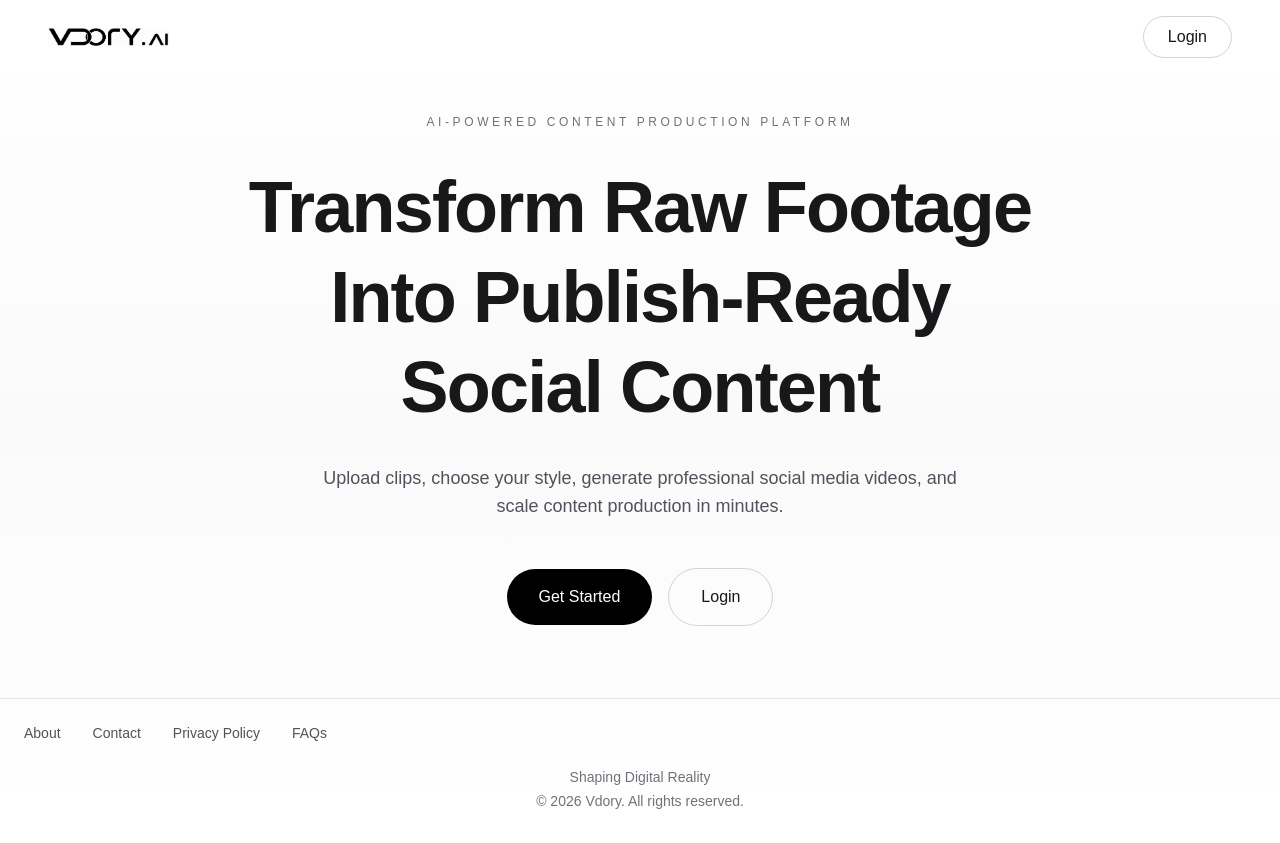
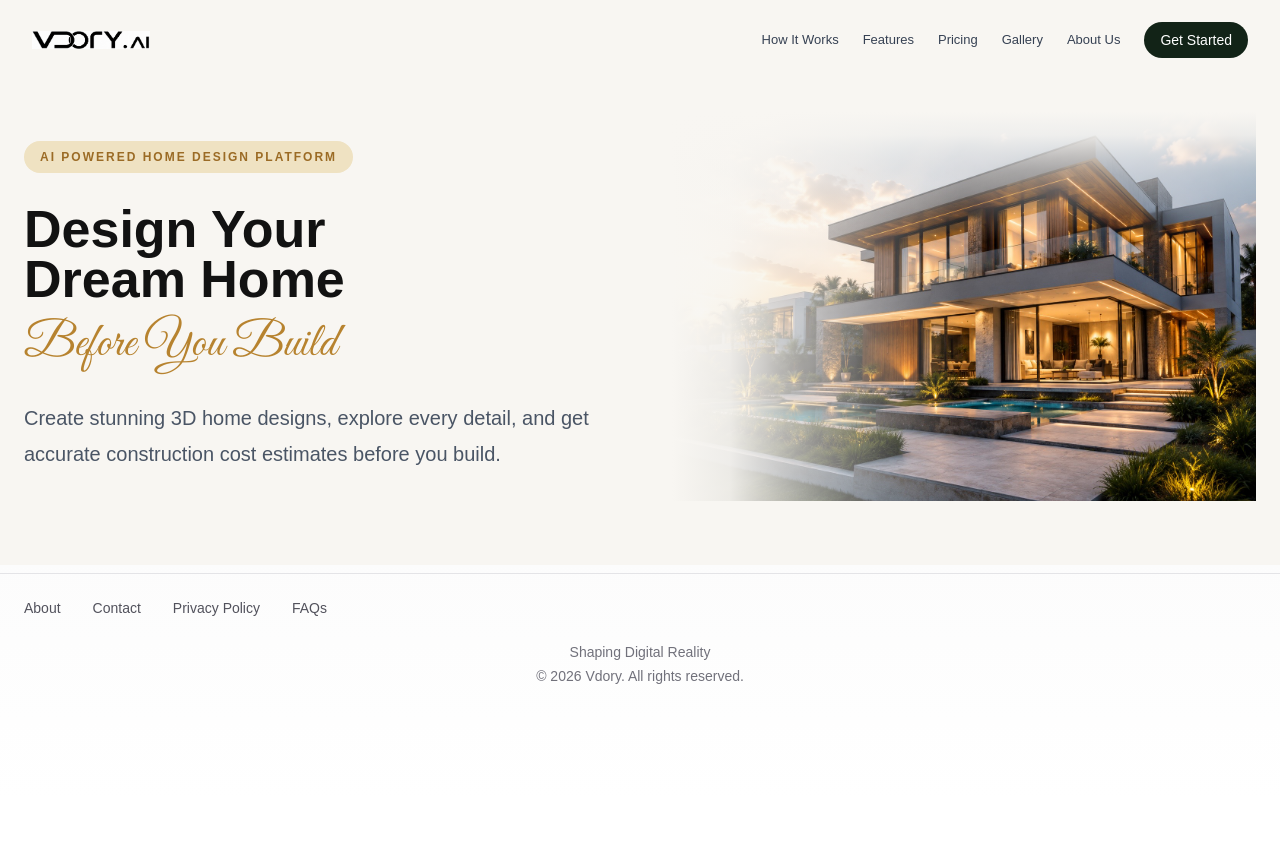
Before and after one commit to dkdipendu-crypto/vdory-frontend, a Next.js app: page / in a window 1280 px wide. After the commit the page ends 800 px from the top, so only its background shows below. Built offline with nearby package versions, Linux system fonts and the light colour scheme.

Commit message:
Build hero section and landing page UI

```diff
--- a/app/layout.tsx
+++ b/app/layout.tsx
@@ -1,5 +1,5 @@
 import type { Metadata } from "next";
-import { Geist, Geist_Mono } from "next/font/google";
+import { Geist, Geist_Mono, Great_Vibes } from "next/font/google";
 import "./globals.css";
 
 const geistSans = Geist({
@@ -10,6 +10,11 @@ const geistSans = Geist({
 const geistMono = Geist_Mono({
   variable: "--font-geist-mono",
   subsets: ["latin"],
+});
+
+const greatVibes = Great_Vibes({
+subsets: ["latin"],
+weight: "400",
 });
 
 export const metadata: Metadata = {
@@ -27,7 +32,11 @@ export default function RootLayout({
       lang="en"
       className={`${geistSans.variable} ${geistMono.variable} h-full antialiased`}
     >
-      <body className="min-h-screen flex flex-col">{children}</body>
+      <body
+className={`${geistSans.variable} ${geistMono.variable} min-h-screen flex flex-col`}
+>
+{children}
+</body>
     </html>
   );
 }
--- a/app/page.tsx
+++ b/app/page.tsx
@@ -1,68 +1,13 @@
 import Image from "next/image";
 import Link from "next/link";
+import Hero from "../components/Hero";
 
 export default function Home() {
 
 return (
 <main className="min-h-screen bg-gradient-to-b from-white via-zinc-50 to-white text-zinc-900">
-{/* Header */}
-<header className="sticky top-0 z-50 bg-white flex items-center justify-between px-6 py-4 md:px-12">
-<div>
-<Image
-src="/logo-vdory.png"
-alt="Vidori AI"
-width={121}
-height={20}
-priority
-/>
 
-</div>
-
-<Link
-href="/login"
-className="rounded-full border border-zinc-300 px-6 py-2 hover:bg-zinc-100 transition"
->
-Login
-</Link>
-</header>
-
-{/* Hero */}
-<section className="mx-auto max-w-6xl px-6 pt-10 pb-16 text-center">
-<p className="tracking-[0.3em] text-xs uppercase text-zinc-500 mb-8">
-AI-Powered Content Production Platform
-</p>
-
-<h1 className="text-5xl md:text-7xl font-bold leading-tight tracking-tight">
-Transform Raw Footage
-<br />
-Into Publish-Ready
-<br />
-Social Content
-</h1>
-
-<p className="mx-auto mt-8 max-w-2xl text-lg text-zinc-600">
-Upload clips, choose your style, generate professional social media
-videos, and scale content production in minutes.
-</p>
-
-<div className="mt-12 flex flex-col md:flex-row items-center justify-center gap-4">
-<Link
-href="/signup"
-className="rounded-full bg-black text-white px-8 py-4 hover:opacity-90 transition"
->
-Get Started
-</Link>
-
-<Link
-href="/login"
-className="rounded-full border border-zinc-300 px-8 py-4 hover:bg-zinc-100 transition"
->
-Login
-</Link>
-
-</div>
-</section>
-
+<Hero />
 {/* Footer */}
 <footer className="border-t border-zinc-200 mt-2">
 <div className="max-w-7xl mx-auto px-6 py-6 flex flex-col md:flex-row items-center justify-between gap-8">
--- /dev/null
+++ b/components/Hero.tsx
@@ -0,0 +1,153 @@
+"use client";
+
+import { useState } from "react";
+import Image from "next/image";
+import { Great_Vibes } from "next/font/google";
+
+const greatVibes = Great_Vibes({
+subsets: ["latin"],
+weight: "400",
+});
+
+export default function Hero() {
+const [menuOpen, setMenuOpen] = useState(false);
+return (
+<section className="bg-[#F8F6F2]">
+
+{/* Navbar */}
+
+<nav className="max-w-7xl mx-auto h-20 px-6 lg:px-8 flex items-center justify-between">
+
+<Image
+src="/logo-vdory.png"
+alt="Vdory"
+width={118}
+height={31}
+priority
+/>
+
+<div className="hidden lg:flex items-center gap-6 text-[13px] font-medium text-gray-700 ml-auto mr-6">
+
+<a href="#">How It Works</a>
+<a href="#">Features</a>
+<a href="#">Pricing</a>
+<a href="#">Gallery</a>
+<a href="#">About Us</a>
+
+</div>
+
+<button className="hidden lg:block bg-[#122317] text-white px-4 py-2 text-sm rounded-full font-medium hover:scale-105 transition-all">
+Get Started
+</button>
+<div className="flex lg:hidden items-center">
+<button
+onClick={() => setMenuOpen(!menuOpen)}
+className="text-[28px] text-[#121212]"
+>
+{menuOpen ? "✕" : "☰"}
+</button>
+</div>
+</nav>
+{menuOpen && (
+<div className="lg:hidden bg-white border-t border-gray-200 px-6 py-5 space-y-4">
+<a href="#" className="block">How It Works</a>
+<a href="#" className="block">Features</a>
+<a href="#" className="block">Pricing</a>
+<a href="#" className="block">Gallery</a>
+<a href="#" className="block">About Us</a>
+
+<button className="w-full mt-2 bg-[#122317] text-white py-3 rounded-full">
+Get Started
+</button>
+</div>
+)}
+
+{/* Hero */}
+
+<div className="max-w-7xl mx-auto px-6 pt-8 pb-16">
+
+<div className="grid lg:grid-cols-2 gap-16 items-center">
+
+{/* LEFT */}
+
+<div>
+
+<div className="inline-block bg-[#EFE2C2] text-[#9B6B25] px-4 py-2 rounded-full text-xs tracking-[2px] font-semibold uppercase">
+
+AI Powered Home Design Platform
+
+</div>
+
+<h1 className="mt-8 text-[52px] sm:text-6x1 font-black leading-[0.95] text-[#121212]">
+
+Design Your
+<br />
+Dream Home
+
+</h1>
+
+<h2
+className={`${greatVibes.className} mt-4 text-5xl text-[#B7832F]`}
+>
+Before You Build
+
+</h2>
+
+<p className="mt-8 text-xl leading-9 text-gray-600 max-w-xl">
+
+Create stunning 3D home designs, explore every detail,
+and get accurate construction cost estimates before
+you build.
+
+</p>
+
+</div>
+
+{/* RIGHT */}
+
+<div className="relative">
+<div
+className="absolute inset-0 pointer-events-none"
+style={{
+WebkitMaskImage:
+"radial-gradient(circle at 90% 90%, black 55%, transparent 100%)",
+maskImage:
+"radial-gradient(circle at 90% 90%, black 55%, transparent 100%)",
+}}
+>
+    </div>
+<div className="relative overflow-hidden rounded-x1">
+
+<Image
+src="/images/hero-house-1.JPEG"
+alt="Luxury Home"
+width={900}
+height={900}
+priority
+className="w-full h-auto object-cover"
+/>
+<div
+className="absolute inset-y-0 left-0 w-28 md:w-72 pointer-events-none"
+style={{
+background:
+"linear-gradient(to right, #F8F6F2 0%, rgba(248,246,242,0.95) 20%, rgba(248,246,242,0.65) 45%, rgba(248,246,242,0) 100%)",
+}}
+></div>
+<div
+className="absolute inset-x-0 top-0 h-32 pointer-events-none"
+style={{
+background:
+"linear-gradient(to bottom, #F8F6F2 0%, rgba(248,246,242,0.92) 18%, rgba(248,246,242,0.55) 45%, rgba(248,246,242,0) 100%)",
+}}
+></div>
+</div>
+
+</div>
+
+</div>
+
+</div>
+
+</section>
+);
+}
```
Also changed, not shown: public/images/hero-house-1.JPEG (added).
